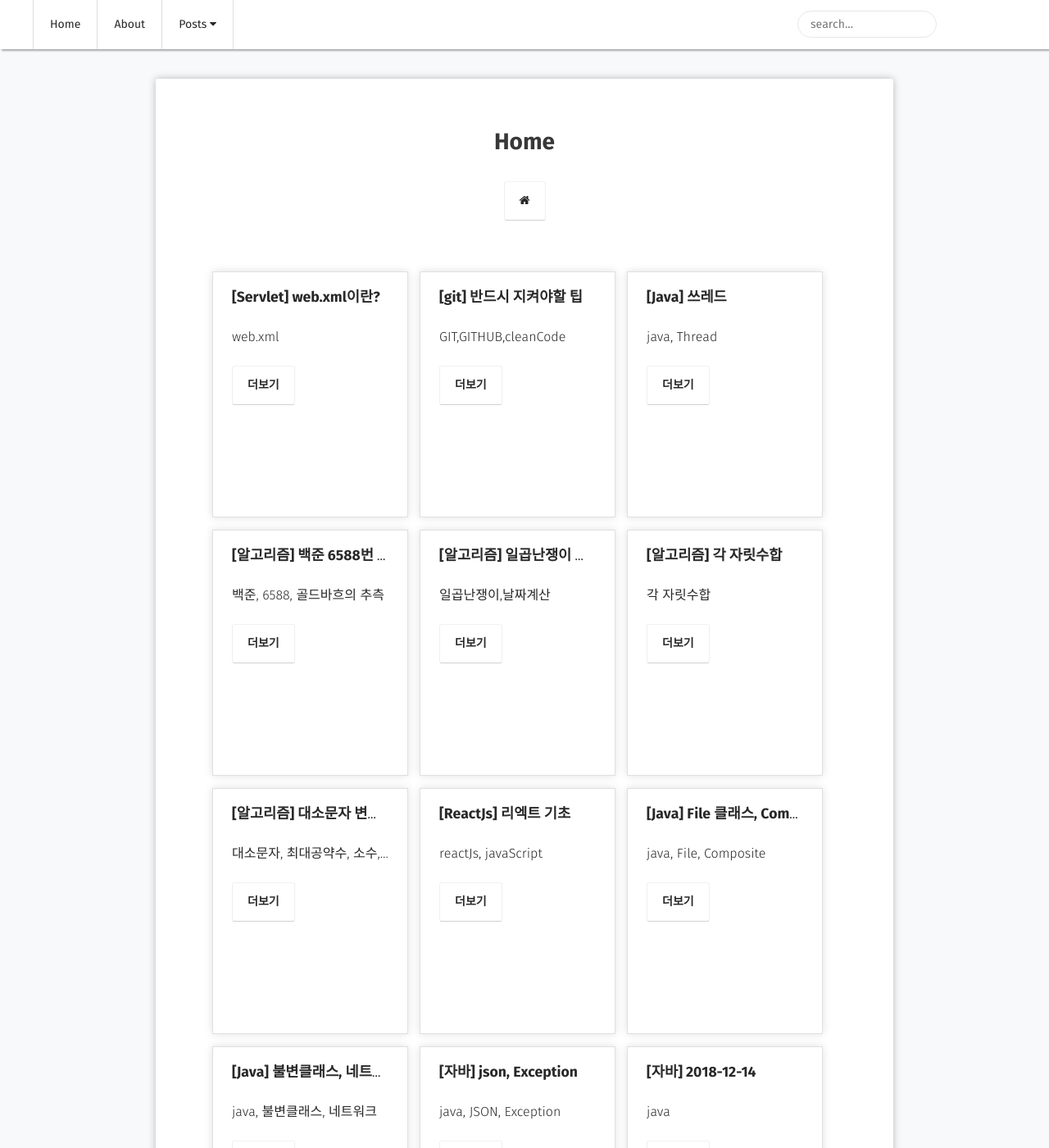
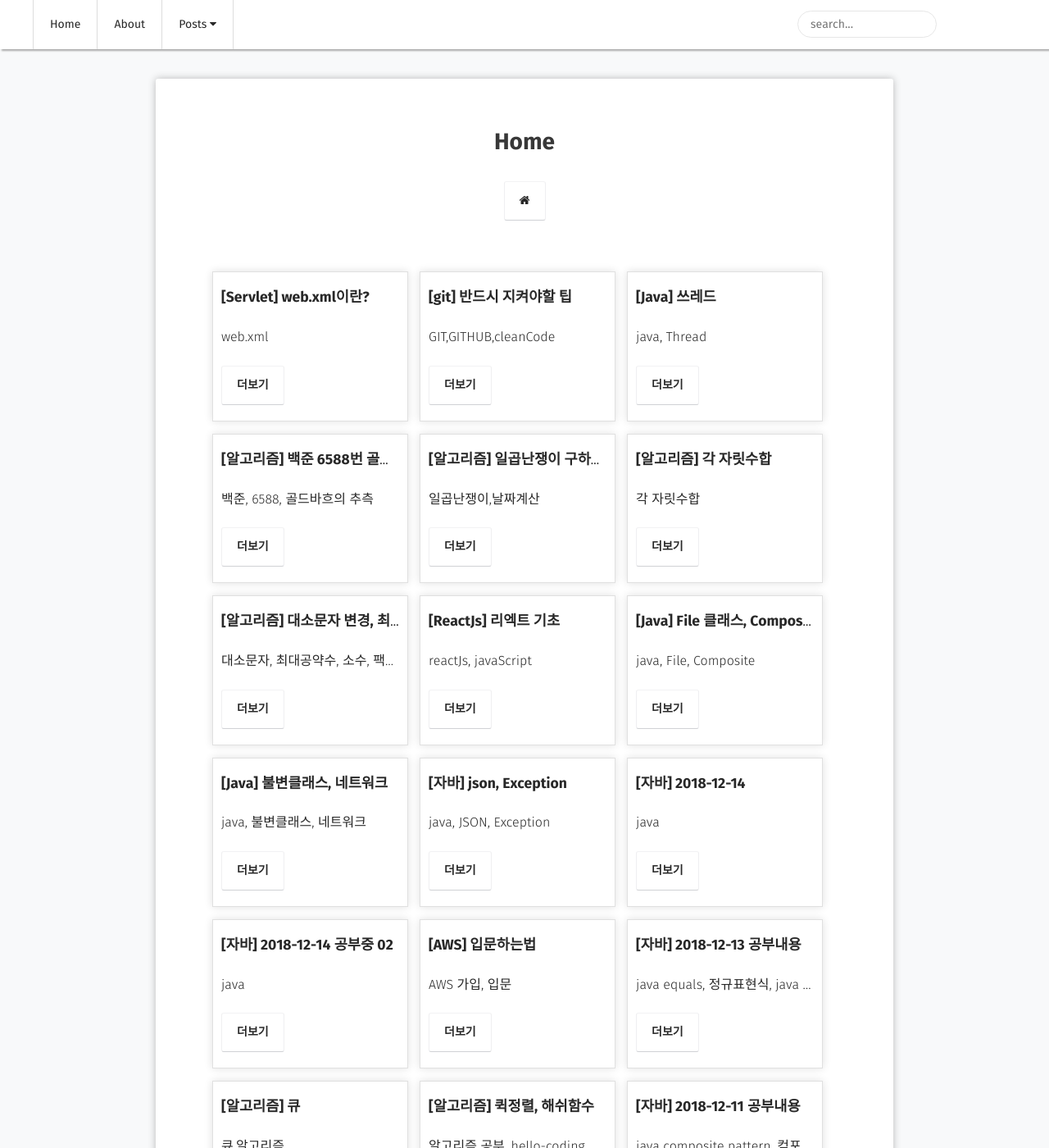
Before and after one commit to choiwono/choiwono.github.io, a Jekyll site: the page built from index.html, in a window 1280 px wide and 1400 px high. Shown: the whole window at 82% size. Built offline with Jekyll 4.4.1, drawn with Linux system fonts in a browser that asks for light colours; some web fonts are replaced; the list of posts is cut into pages by our own code.

Commit message:
#19.01.07 블로그 ui 수정

```diff
--- a/_sass/typography.scss
+++ b/_sass/typography.scss
@@ -41,6 +41,12 @@
 .post-list {
     text-align: left;
 	ul {
+		@media screen and (max-width: 900px) {
+			width : 46.5%;
+		}
+		@media screen and (max-width: 670px) {
+			width : 98%;
+		}
 		list-style: none;
 		padding:5px;
 		box-shadow: 0 0 10px #e0e0e0;
@@ -49,10 +55,9 @@
 		width:31%;
 		display:inline-flex;
 		margin:10px 5px 5px 5px;
-		height:300px;
 	}
 	li {
-		padding: 10px 18px;
+		padding: 10px 5px;
 		//margin: 0 10px;
 		text-decoration: none;
 		background: $white;
```
Also changed, not shown: _layouts/post-list.html (line endings or trailing spaces).
